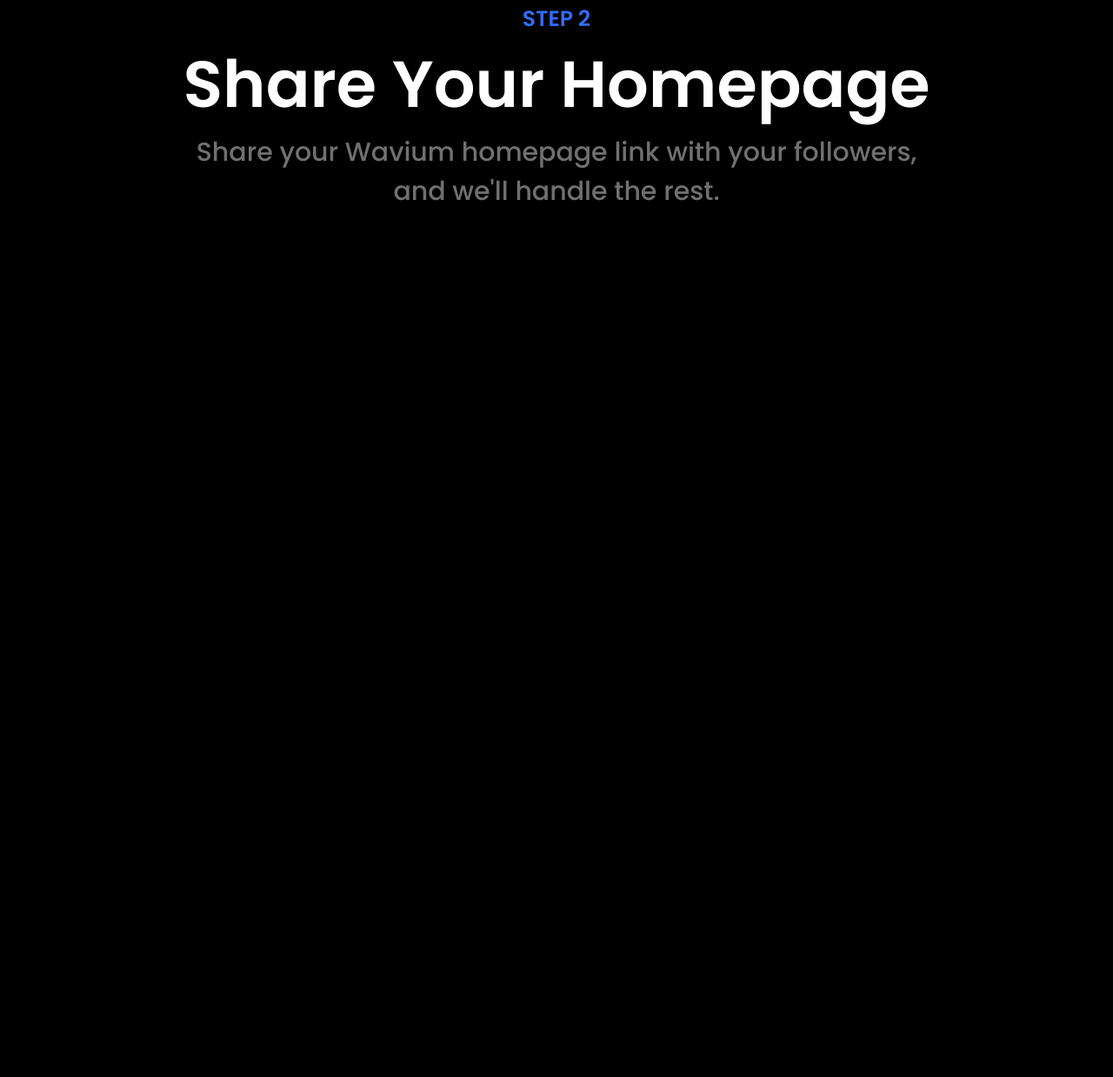
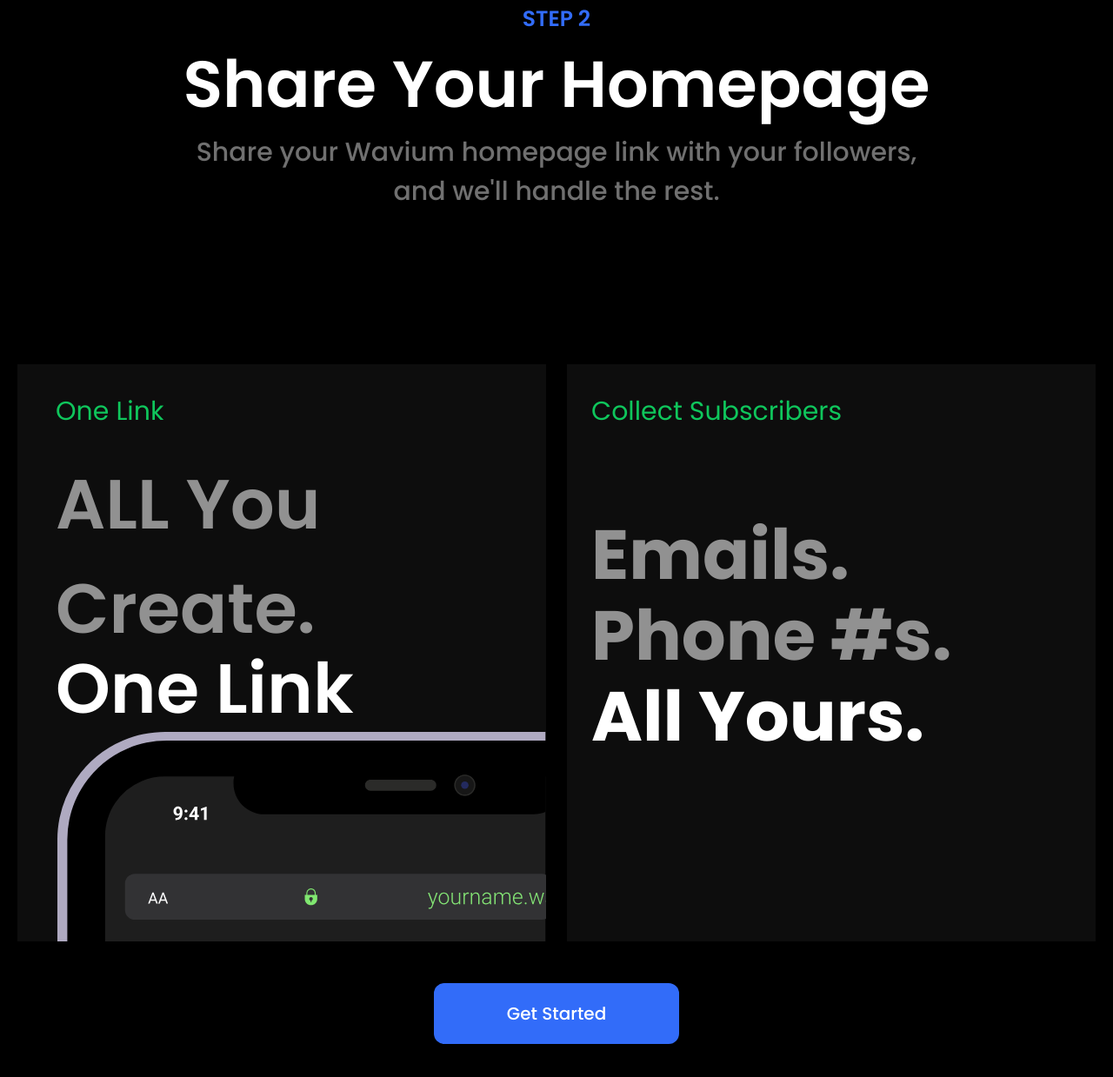
Before and after one commit to mryaxyobek/marico, a website: page src/index.html in a window 1280 px wide. Shown: the part 3023-4262 px from the top of the page at 87% size. Before the commit the page ends 3362 px from the top, so only its background shows below. Drawn offline with Linux system fonts and the light colour scheme.

Commit message:
The last section of step 2

```diff
--- a/src/index.html
+++ b/src/index.html
@@ -273,7 +273,7 @@
         </div>
       </section>
 
-      <!-- share -->
+      <!-- share step 2 -->
       <section class="py-24">
         <div class="container max-w-[926px]">
           <div class="text-center">
@@ -286,6 +286,58 @@
           </div>
         </div>
       </section>
+
+      <!-- step 2 sub content -->
+      <section class="pt-20 pb-24">
+        <div class="container flex flex-col items-center gap-12 max-w-[1771px]">
+          <!-- main content wrapper -->
+          <div class="grid grid-cols-2 gap-6 w-full">
+            <!-- child 1 -->
+            <div class="relative bg-[#0D0D0D] pt-8 pl-11">
+              <p
+                class="mb-6 text-[30px] leading-[45px] font-normal text-brand-green-500"
+              >
+                One Link
+              </p>
+              <p class="z-20 text-[80px] leading-[120px] font-semibold">
+                <span class="block -mb-7 text-brand-gray-500"
+                  >ALL You Create.</span
+                >
+                <span>One Link</span>
+              </p>
+
+              <!-- img -->
+              <img
+                width="788"
+                height="338"
+                src="./images/mobile.svg"
+                alt="mobile"
+                class="absolute right-0 bottom-0 w-[92.4%] h-auto z-10"
+              />
+            </div>
+            <!-- child 2 -->
+            <div class="bg-[#0D0D0D] pt-8 pl-7 pb-[212px]">
+              <p
+                class="mb-24 text-[30px] leading-[45px] font-normal text-brand-green-500"
+              >
+                Collect Subscribers
+              </p>
+              <p class="text-[80px] leading-[93px] font-bold">
+                <span class="block text-brand-gray-500"
+                  >Emails. <br />
+                  Phone #s.</span
+                >
+                <span class="inline-block">All Yours.</span>
+              </p>
+            </div>
+          </div>
+
+          <!-- button -->
+          <a href="#" class="main-btn inline-block py-5 px-[84px] rounded-xl"
+            >Get Started
+          </a>
+        </div>
+      </section>
     </main>
     <!-- js -->
     <script src="./js/main.js"></script>
--- a/tailwind.config.js
+++ b/tailwind.config.js
@@ -18,7 +18,10 @@
             600: "#707070",
             500: "#919191",
           },
-          green: "#0FC65C",
+
+          green: {
+            500: "#0FC65C",
+          },
         },
       },
 
```
Also changed, not shown: src/css/output.css.
